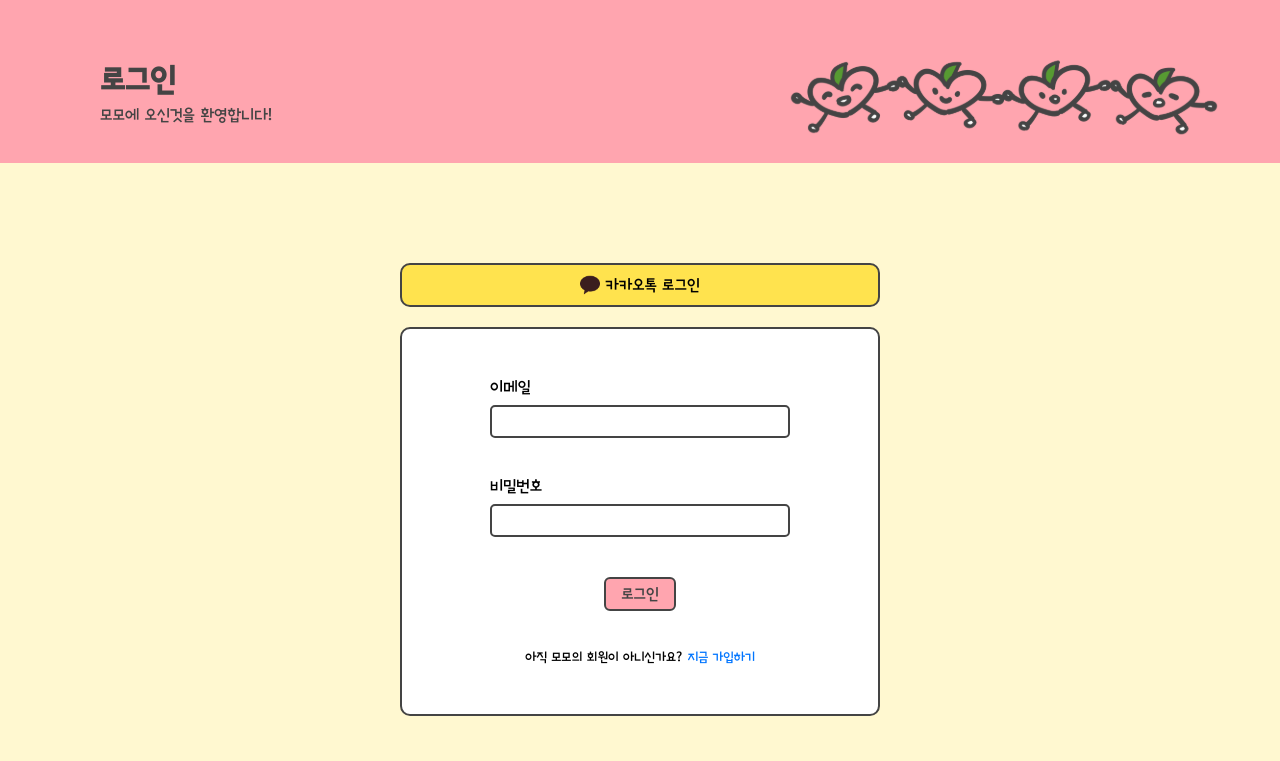
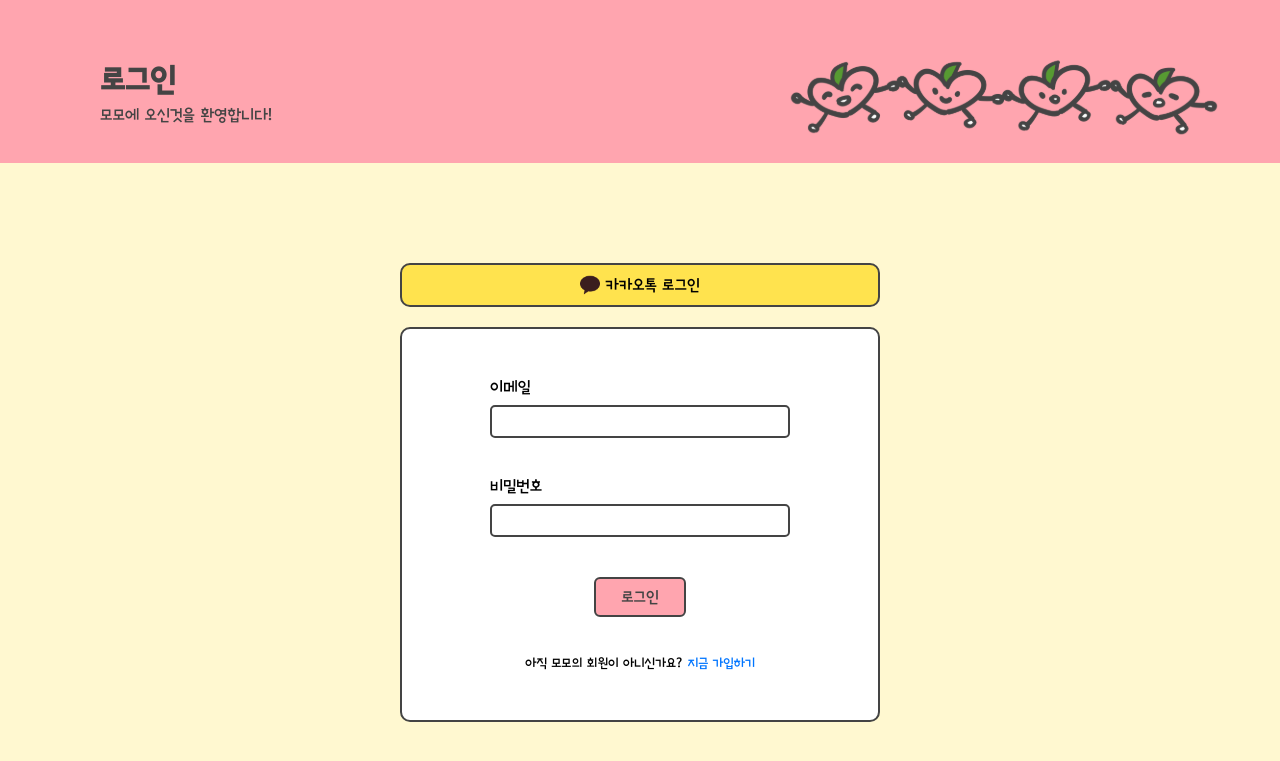
Before and after one commit to codestates-seb/seb44_main_001, a React (Vite) app in the folder client/: page /login in a window 1280 px wide. Shown: the part 137-898 px from the top of the page. Built offline with nearby package versions, Linux system fonts and the light colour scheme.

Commit message:
Style: Button 스타일 변경

```diff
--- a/client/src/common/components/Button.tsx
+++ b/client/src/common/components/Button.tsx
@@ -13,18 +13,19 @@ export default function Button({children}: ButtonProps) {
   )
 }
 
-const ButtonContainer = styled.div`
+const ButtonContainer = styled.button`
   color: var(--color-black);
   background-color: var(--color-pink-1);
   border-radius: 6px;
   display: inline-flex;
-  padding: 7px;
-  padding-left: 15px;
-  padding-right: 15px;
+  padding: 10px;
+  padding-left: 25px;
+  padding-right: 25px;
   border-width: 2px;
   border-style: solid;
   border-color: var(--color-black);
   font-size: 16px;
+  font-family: 'BR-Regular';
 
   &:hover {
     background-color: var(--color-pink-2);
```
